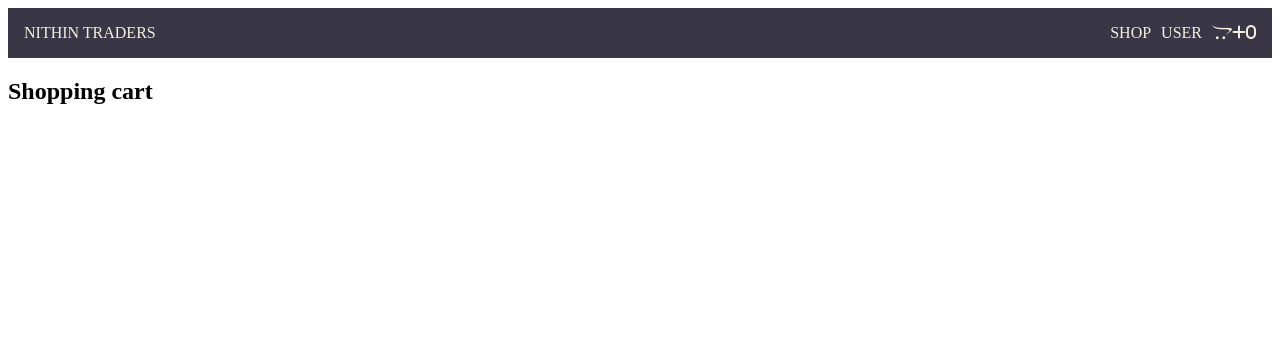
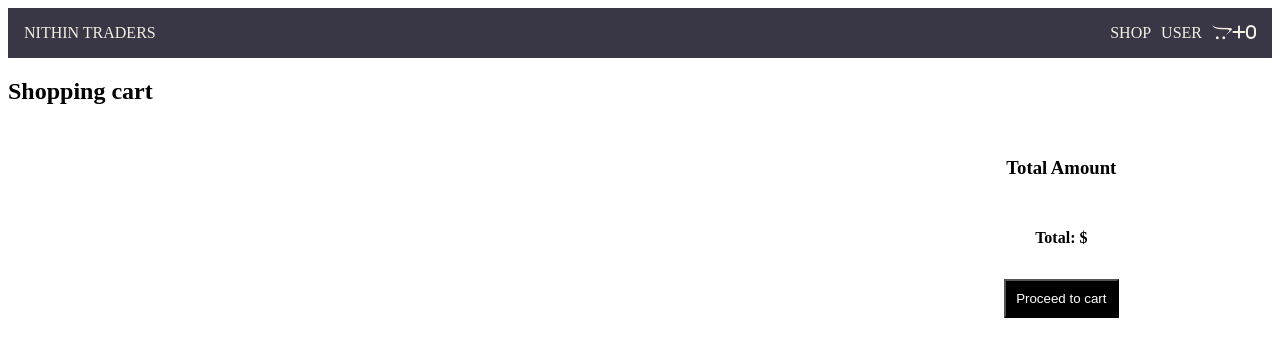
Before and after one commit to ArunprakashLfs/react_ecommerce, a React (Create React App) app: page /cart in a window 1280 px wide. Shown: the top 356 px of the page. Built offline with nearby package versions, Linux system fonts and the light colour scheme.

Commit message:
Aligned cart in css

```diff
--- a/src/routes/cart/cart.jsx
+++ b/src/routes/cart/cart.jsx
@@ -8,21 +8,30 @@ const Cart =()=>{
     let cartData =[...Data]
     let [baseQty, setBaseQty] = useState(1);
     return (
-
-        <div className="cart-main">
+        <div className="main">
+            <div className="cart-main">
 
             <h2>Shopping cart</h2>
             {cartData.map((val)=>{
                 return(
-                    <div className="cart-container">
-                        <div className="cart-img-container">
-                        <img className="cart-img" src={val.images[0]} alt="img" />
+                    <div key ={val.id} className="cart-container">
+                        <div className="cart-items">
+                            <div className="cart-img-container">
+                                <img className="cart-img" src={val.images[0]} alt="img" />
+                            </div>
+                            {/* <div className="cart-content"> */}
+                                <p>{val.brand}</p>
+                                <p>${val.price}</p>
+                                {/* <p>Quantity<button>-</button><span>{val.quantity}</span><button>+</button></p> */}
+                                <p className='addtocart'>Quantity
+                                <button className="decrement" onClick={() => setBaseQty(baseQty === 1 ? (baseQty = 1) : baseQty - 1)}>-</button>
+                                {baseQty}
+                                <button className="increment" onClick={() => setBaseQty(baseQty + 1)}>+</button></p>
+
+                            {/* </div> */}
+                            <div className="remove">x</div>
                         </div>
-                        <div>
-                            <p>{val.price}</p>
-                            {/* <p>Quantity<button>-</button><span>{val.quantity}</span><button>+</button></p> */}
-                             <p className='addtocart'>Quantity<button onClick={()=>setBaseQty(baseQty=== 1? (baseQty = 1):baseQty - 1 )}>-</button>{baseQty}<button onClick={()=>setBaseQty(baseQty + 1)}>+</button></p>
-                        </div>
+
                     </div>
 
                 )
@@ -30,6 +39,13 @@ const Cart =()=>{
             })}
 
         </div>
+        <div className="totalValue">
+                <h3>Total Amount</h3>
+                <p><strong>Total: ${ }</strong></p>
+                {/* <p>Shipping:<span>{}</span></p> */}
+                <button className="cart-button">Proceed to cart</button>
+        </div>
+        </div>
     )
 }
 export default Cart;
--- a/src/routes/cart/cart.scss
+++ b/src/routes/cart/cart.scss
@@ -1,17 +1,82 @@
-.cart-main{
-    display: flex;
-    flex-direction: column;
-    .cart-container{
+.main{
+    // font-size: 16px;
+    display: grid;
+    grid-template-columns: 2fr 1fr;
+    .cart-main{
         display: flex;
-        flex-direction: row;
-        height: 80px;
-        .cart-img-containder{
+        flex-direction: column;
+        .cart-container{
+            display: flex;
+            align-items: center;
+            justify-content: center;
+            height: 12rem;
             width: 100%;
-            height: auto;
-            .cart-img{
-                width: 100px;
-                height: 60px;
+
+            .cart-items{
+                border: 1px solid rgb(59, 197, 59);
+                font-size: 16px;
+                font-weight: 500;
+                width: 100%;
+                height: 10rem;
+                display: flex;
+                flex-direction: row;
+                align-items: center;
+                justify-content: space-between;
+                // gap: 1rem;
+                img{
+                    width: 8rem;
+                    height: 8rem;
+                    object-fit: cover;
+                }
+                .cart-content{
+                    display: flex;
+                    flex-direction: row;
+                    align-items: center;
+                    justify-content: space-between;
+                    gap: 1rem;
+                }
+                .addtocart{
+                    border: 1px solid #222;
+                    background-color: #000;
+                    color: #fff;
+                    padding: 8px;
+                }
+            }
+        }
+        .remove{
+            background-color: #222;
+            color: #fff;
+            padding: 5px;
+            border-radius: 50%;
+            cursor: pointer;
+            :hover{
+                transform: scaleX(12px);
+            }
+            .increment{
+                background-color: green;
+                color: green;
+                cursor: pointer;
+            }
+            .decrement{
+                background-color: red;
+                color: #fff;
+                cursor: pointer;
             }
         }
     }
+    .totalValue{
+        margin: 0 auto;
+        padding: 5rem;
+        display: flex;
+        flex-direction: column;
+        align-items: center;
+        justify-content: center;
+        gap: 1rem;
+        .cart-button{
+            padding: 10px;
+            background-color: #000;
+            color: #fff;
+            cursor: pointer;
+        }
+    }
 }
```
